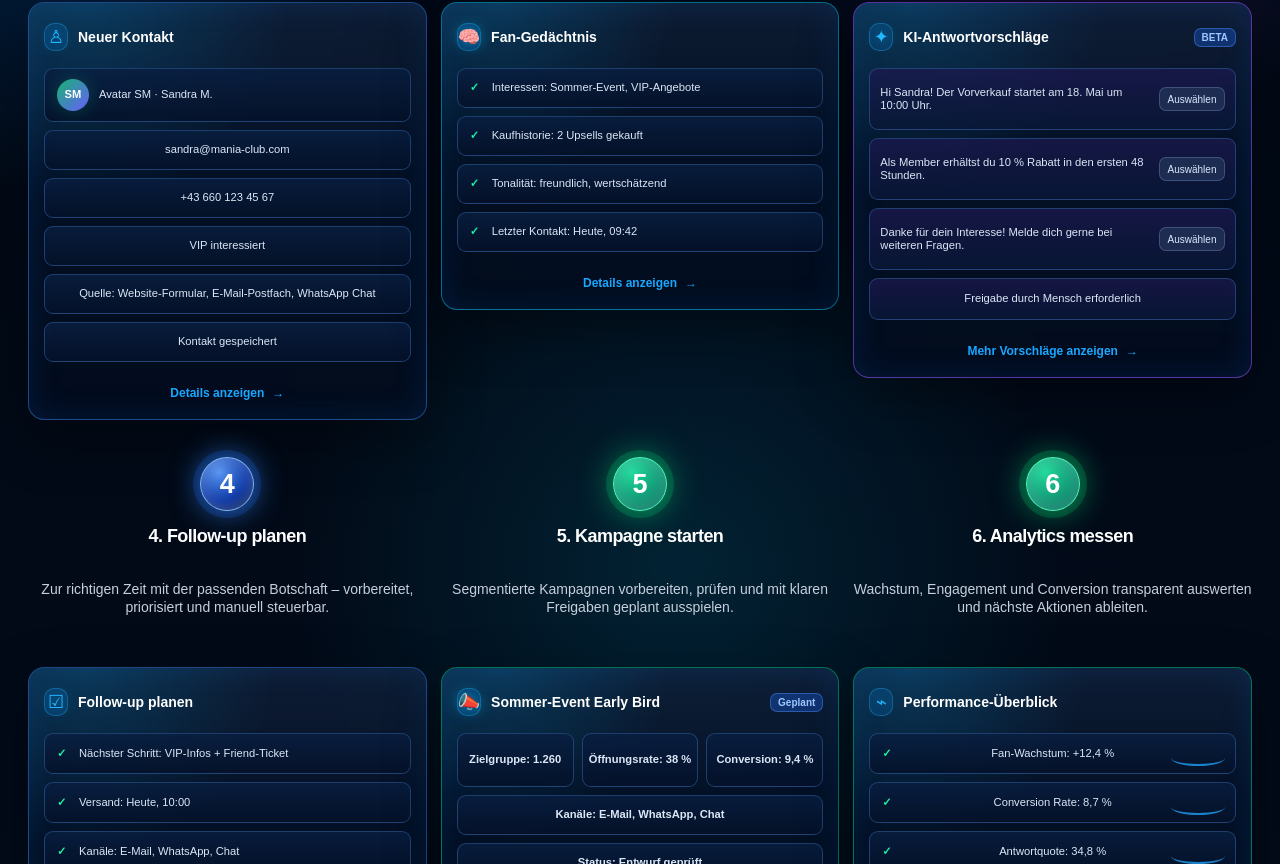
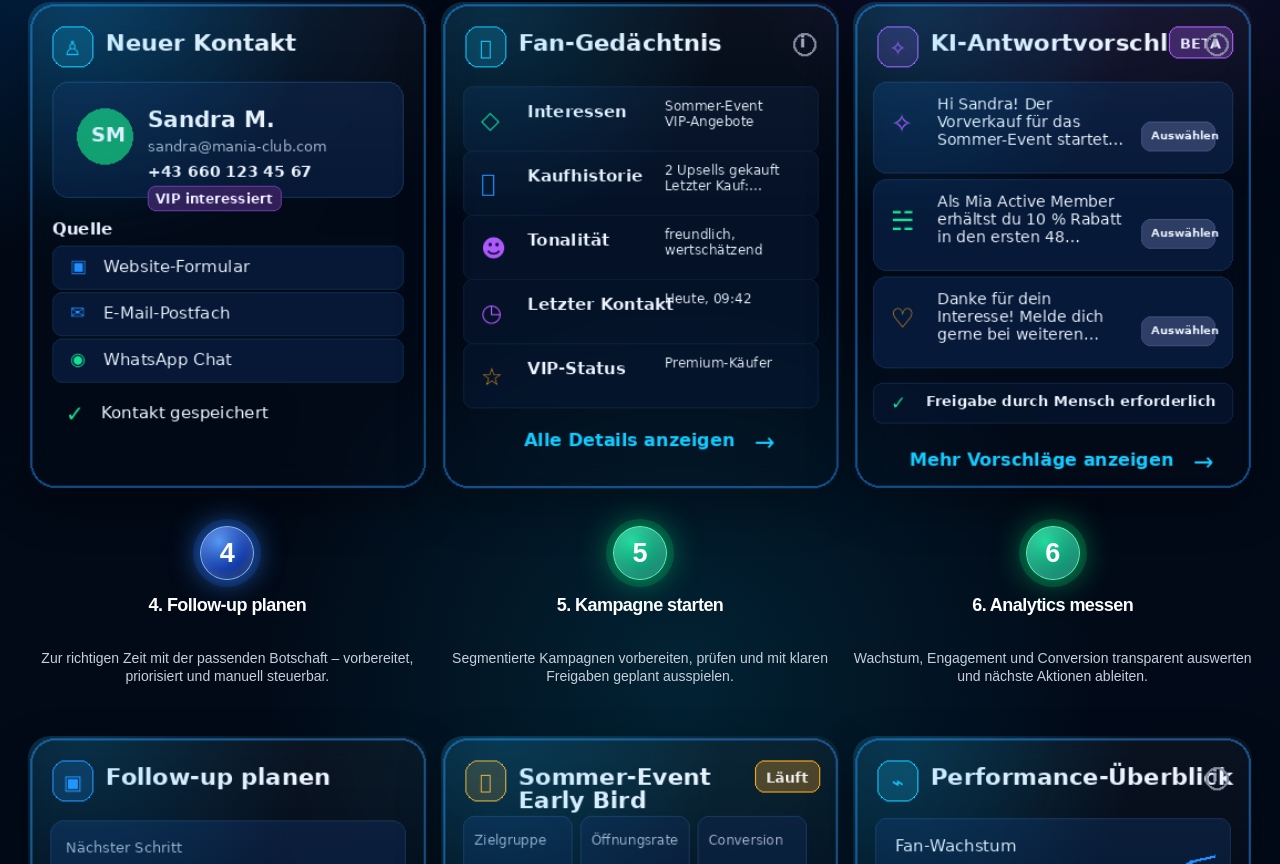
Before and after one commit to Bernds-tech/FanMind, a Next.js app: page /landing-v2 in a window 1280 px wide. Shown: the part 3876-4740 px from the top of the page. Built offline with nearby package versions, Linux system fonts and the light colour scheme.

Commit message:
Use generated images for six steps cards

```diff
--- a/src/app/landing-v2-six-steps-refine.css
+++ b/src/app/landing-v2-six-steps-refine.css
@@ -1,7 +1,8 @@
 /*
-  Scoped refinements for the 04 six-steps process cards.
-  The process cards use a stable Excel-like outer grid and full-width inner rows.
-  Important: direct-child selectors only, so stepRows is never styled as stepRow.
+  04 six-steps card refinement.
+  The six detailed process cards are now rendered visually from static PNG assets
+  stored under public/public/landing/cards. This avoids fragile nested card grids
+  and keeps the section aligned to the visual reference.
 */
 
 #six-steps [class*="processTrack"] {
@@ -25,201 +26,70 @@
 #six-steps [class*="processStep"]:nth-child(6) { grid-column: 21 / 25 !important; }
 
 #six-steps [class*="stepExampleCard"] {
-  display: grid !important;
-  grid-template-rows: auto 1fr auto !important;
-  min-height: 355px !important;
-  padding: 15px !important;
+  position: relative !important;
+  display: block !important;
+  width: 100% !important;
+  aspect-ratio: 360 / 440 !important;
+  min-height: 0 !important;
+  height: auto !important;
+  padding: 0 !important;
+  overflow: hidden !important;
+  border: 0 !important;
+  border-radius: 22px !important;
+  background-repeat: no-repeat !important;
+  background-position: center !important;
+  background-size: 100% 100% !important;
+  box-shadow: 0 18px 45px rgba(0, 0, 0, 0.28) !important;
+}
+
+#six-steps [class*="processStep"]:nth-child(1) [class*="stepExampleCard"] {
+  background-image: url('/public/landing/cards/01-neuer-kontakt.png') !important;
+}
+
+#six-steps [class*="processStep"]:nth-child(2) [class*="stepExampleCard"] {
+  background-image: url('/public/landing/cards/02-fan-gedaechtnis.png') !important;
+}
+
+#six-steps [class*="processStep"]:nth-child(3) [class*="stepExampleCard"] {
+  background-image: url('/public/landing/cards/03-ki-antwortvorschlaege.png') !important;
+}
+
+#six-steps [class*="processStep"]:nth-child(4) [class*="stepExampleCard"] {
+  background-image: url('/public/landing/cards/04-follow-up-planen.png') !important;
+}
+
+#six-steps [class*="processStep"]:nth-child(5) [class*="stepExampleCard"] {
+  background-image: url('/public/landing/cards/05-sommer-event-early-bird.png') !important;
+}
+
+#six-steps [class*="processStep"]:nth-child(6) [class*="stepExampleCard"] {
+  background-image: url('/public/landing/cards/06-performance-ueberblick.png') !important;
+}
+
+/* Hide the old HTML card content. The PNG contains the visible card UI. */
+#six-steps [class*="stepExampleCard"] > [class*="stepCardTitle"],
+#six-steps [class*="stepExampleCard"] > [class*="stepRows"] {
+  display: none !important;
+}
+
+/* Keep the existing CTA as an invisible click area over the CTA zone inside each PNG. */
+#six-steps [class*="stepExampleCard"] > a {
+  position: absolute !important;
+  left: 0 !important;
+  right: 0 !important;
+  bottom: 0 !important;
+  height: 72px !important;
+  margin: 0 !important;
+  padding: 0 !important;
+  color: transparent !important;
+  background: transparent !important;
+  border: 0 !important;
+  box-shadow: none !important;
   overflow: hidden !important;
 }
 
-#six-steps [class*="stepCardTitle"] {
-  min-height: 38px !important;
-  gap: 10px !important;
-}
-
-#six-steps [class*="stepCardTitle"] strong {
-  font-size: clamp(14px, 0.88vw, 17px) !important;
-  line-height: 1.08 !important;
-}
-
-#six-steps [class*="stepCardTitle"] span {
-  width: 28px !important;
-  height: 28px !important;
-  border: 1px solid rgba(35, 183, 255, 0.32) !important;
-  border-radius: 10px !important;
-  background: rgba(11, 140, 255, 0.14) !important;
-}
-
-#six-steps [class*="stepRows"] {
-  display: grid !important;
-  grid-template-columns: 1fr !important;
-  align-content: start !important;
-  gap: 8px !important;
-  margin-top: 12px !important;
-}
-
-#six-steps [class*="stepRows"] > [class*="stepRow"] {
-  position: relative !important;
-  display: flex !important;
-  width: 100% !important;
-  min-width: 0 !important;
-  min-height: 40px !important;
-  align-items: center !important;
-  justify-content: center !important;
-  padding: 8px 10px !important;
-  text-align: center !important;
-  font-size: clamp(11.2px, 0.64vw, 12.2px) !important;
-  line-height: 1.22 !important;
-  white-space: normal !important;
-  border-color: rgba(60, 116, 188, 0.45) !important;
-  background: linear-gradient(180deg, rgba(9, 31, 66, 0.82), rgba(5, 18, 42, 0.86)) !important;
-}
-
-#six-steps [class*="stepRows"] > [class*="stepRow"] > i {
-  display: none !important;
-}
-
-#six-steps [class*="stepRows"] > [class*="stepRow"] > span {
-  display: block !important;
-  flex: 1 1 auto !important;
-  width: auto !important;
-  min-width: 0 !important;
-  max-width: 100% !important;
-  white-space: normal !important;
-  overflow-wrap: normal !important;
-  word-break: normal !important;
-  hyphens: none !important;
-}
-
-#six-steps [class*="stepRows"] > [class*="stepRow"] > button {
-  display: inline-flex !important;
-  align-items: center !important;
-  justify-content: center !important;
-  min-width: 66px !important;
-  height: 24px !important;
-  margin-left: 8px !important;
-  padding: 0 7px !important;
-  flex: 0 0 auto !important;
-  font-size: 10px !important;
-  white-space: nowrap !important;
-}
-
-#six-steps [class*="stepExampleCard"] > a {
-  align-self: end !important;
-  margin-top: 12px !important;
-  padding-top: 8px !important;
-  min-height: 30px !important;
-  justify-content: center !important;
-  text-align: center !important;
-}
-
-/* Card 1: contact profile feel. */
-#six-steps [class*="processStep"]:nth-child(1) [class*="stepRows"] > [class*="stepRow"]:first-child {
-  min-height: 54px !important;
-  justify-content: flex-start !important;
-  padding-left: 54px !important;
-  text-align: left !important;
-}
-
-#six-steps [class*="processStep"]:nth-child(1) [class*="stepRows"] > [class*="stepRow"]:first-child::before {
-  content: "SM";
-  position: absolute;
-  left: 12px;
-  top: 50%;
-  display: grid;
-  place-items: center;
-  width: 32px;
-  height: 32px;
-  border-radius: 50%;
-  background: linear-gradient(135deg, #15b56f, #6a5cff);
-  color: #fff;
-  font-weight: 900;
-  box-shadow: 0 0 18px rgba(0, 225, 142, 0.22);
-  transform: translateY(-50%);
-}
-
-/* Card 2: detail table feel. */
-#six-steps [class*="processStep"]:nth-child(2) [class*="stepRows"] > [class*="stepRow"] {
-  justify-content: flex-start !important;
-  padding-left: 34px !important;
-  text-align: left !important;
-}
-
-#six-steps [class*="processStep"]:nth-child(2) [class*="stepRows"] > [class*="stepRow"]::before,
-#six-steps [class*="processStep"]:nth-child(4) [class*="stepRows"] > [class*="stepRow"]::before,
-#six-steps [class*="processStep"]:nth-child(6) [class*="stepRows"] > [class*="stepRow"]::before {
-  content: "✓";
-  position: absolute;
-  left: 12px;
-  color: #20f0a3;
-  font-weight: 900;
-}
-
-/* AI suggestion card has the most content; make it bubble-like and roomy. */
-#six-steps [class*="processStep"]:nth-child(3) [class*="stepExampleCard"] {
-  min-height: 390px !important;
-}
-
-#six-steps [class*="processStep"]:nth-child(3) [class*="stepRows"] > [class*="stepRow"] {
-  min-height: 62px !important;
-  justify-content: space-between !important;
-  text-align: left !important;
-  background: linear-gradient(180deg, rgba(28, 25, 80, 0.76), rgba(9, 24, 56, 0.82)) !important;
-}
-
-#six-steps [class*="processStep"]:nth-child(3) [class*="stepRows"] > [class*="stepRow"] > span {
-  text-align: left !important;
-}
-
-#six-steps [class*="processStep"]:nth-child(3) [class*="stepRows"] > [class*="stepRow"]:last-child {
-  min-height: 42px !important;
-  justify-content: center !important;
-  text-align: center !important;
-}
-
-#six-steps [class*="processStep"]:nth-child(3) [class*="stepRows"] > [class*="stepRow"]:last-child > span {
-  text-align: center !important;
-}
-
-/* Card 4 and 5: channel/plan blocks. */
-#six-steps [class*="processStep"]:nth-child(4) [class*="stepRows"] > [class*="stepRow"],
-#six-steps [class*="processStep"]:nth-child(5) [class*="stepRows"] > [class*="stepRow"],
-#six-steps [class*="processStep"]:nth-child(6) [class*="stepRows"] > [class*="stepRow"] {
-  min-height: 41px !important;
-}
-
-#six-steps [class*="processStep"]:nth-child(4) [class*="stepRows"] > [class*="stepRow"] {
-  justify-content: flex-start !important;
-  padding-left: 34px !important;
-  text-align: left !important;
-}
-
-#six-steps [class*="processStep"]:nth-child(5) [class*="stepRows"] {
-  grid-template-columns: repeat(3, minmax(0, 1fr)) !important;
-}
-
-#six-steps [class*="processStep"]:nth-child(5) [class*="stepRows"] > [class*="stepRow"] {
-  min-height: 54px !important;
-  padding: 8px 6px !important;
-  font-weight: 700 !important;
-}
-
-#six-steps [class*="processStep"]:nth-child(5) [class*="stepRows"] > [class*="stepRow"]:nth-child(n+4) {
-  grid-column: span 3 !important;
-  min-height: 40px !important;
-}
-
-/* Card 6: analytics blocks with line accents. */
-#six-steps [class*="processStep"]:nth-child(6) [class*="stepRows"] > [class*="stepRow"]:not(:last-child)::after {
-  content: "";
-  position: absolute;
-  right: 10px;
-  bottom: 7px;
-  width: 54px;
-  height: 14px;
-  border-bottom: 2px solid #21a8ff;
-  border-radius: 50%;
-  opacity: 0.75;
+#six-steps [class*="stepExampleCard"] > a span {
+  color: transparent !important;
 }
 
 @media (max-width: 1500px) {
@@ -238,11 +108,6 @@
   #six-steps [class*="processTrack"]::before,
   #six-steps [class*="processStep"]::after {
     display: none !important;
-  }
-
-  #six-steps [class*="stepExampleCard"],
-  #six-steps [class*="processStep"]:nth-child(3) [class*="stepExampleCard"] {
-    min-height: 300px !important;
   }
 }
 
```
